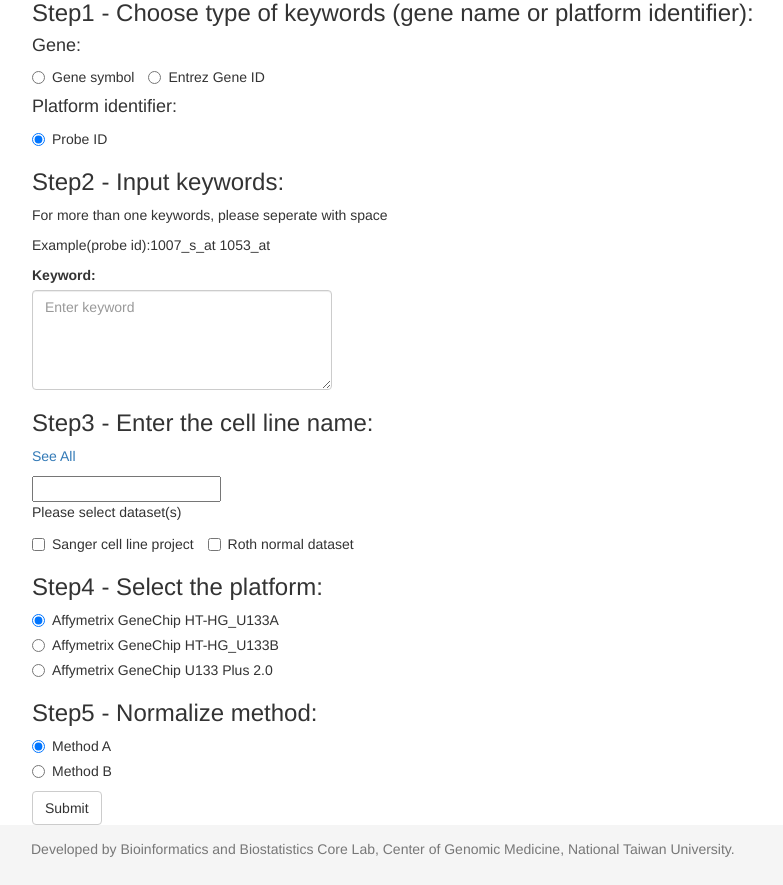
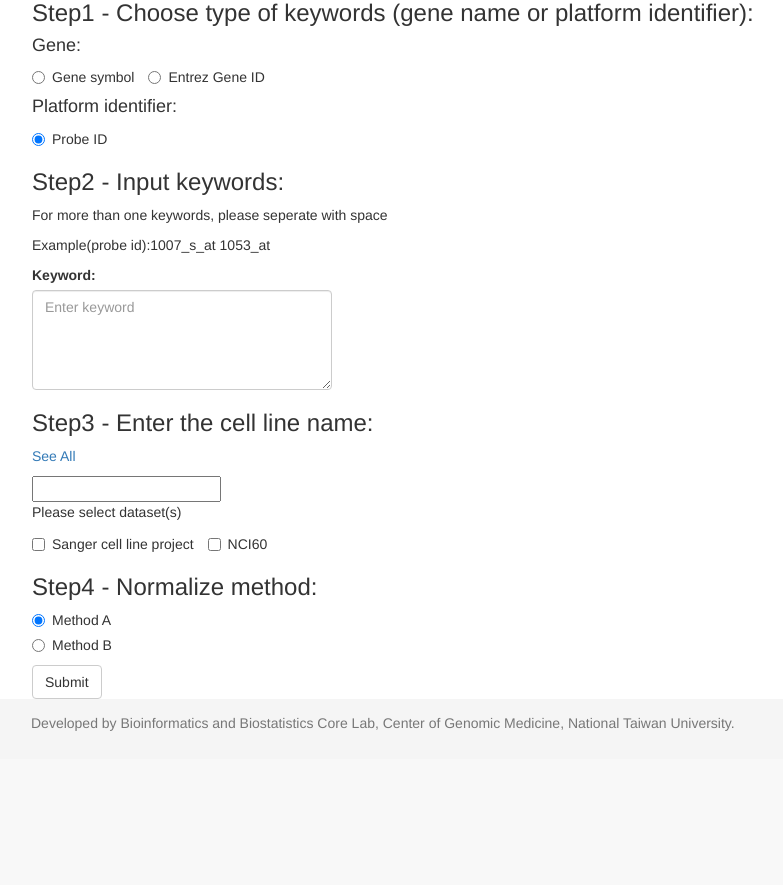
Before and after one commit to LeeYiFang/Carkinos, a Django app: page / in a window 1280 px wide. Shown: the part 308-1193 px from the top of the page, without its empty margins (38-821 px from the left). After the commit the page ends 1039 px from the top, so only its background shows below. Run offline with Django 3.2, Linux system fonts and the light colour scheme; data that the repository does not hold is empty; style sheets or scripts are compiled from the project's sources; parts of the project's set-up code (start-up, migrations or seed data) failed here and were passed over; some libraries are stand-ins or nearby versions.

Commit message:
just a little change
dealing with database

```diff
--- a/src/probes/views.py
+++ b/src/probes/views.py
@@ -8,8 +8,11 @@ from django.template import RequestContext
 def home(request):
     # return render(request, 'home.html')
     #loading this part is very slow, how to fix it?
+    set0 = Sample.objects.filter(dataset_id__in='1')
+    #keys1=set0.values('cell_line_id__primary_site').distinct()
     known_cell_lines = {}
-    set0 = Sample.objects.filter(dataset_id__in='1')
+
+    #set0.cell_line_id.primary_site.distinct()
     for s in set0:
         cl=s.cell_line_id.primary_site
         try:
@@ -43,12 +46,12 @@ def data(request):
     else:
         return HttpResponse("<p>where is your keyword?</p>")
 
-    if(request.POST['platform']=='U133A'):
+    if(request.POST['dataset']!='' and request.POST['dataset']=='sanger'):
         p_id='1'
-    elif(request.POST['platform']=='U133B'):
-        p_id='2'
-    else:
+    elif(request.POST['dataset']!='' and request.POST['dataset']=='nci'):
         p_id='3'
+    #else:
+    #    p_id='2'
     gene = []
     if 'gtype' in request.POST and request.POST['gtype'] == 'probeid':
         gene = ProbeID.objects.filter(platform__in=p_id).filter(Probe_id__in=words)
--- a/src/templates/home.html
+++ b/src/templates/home.html
@@ -55,19 +55,19 @@
         <div>
         <p>Please select dataset(s)</p>
         <span class="help" style="color:red;" name="needed2"><br />*Please check at least one</span>
-        <label class="checkbox-inline"><input type="checkbox" name="dataset" id="sanger">Sanger cell line project</label>
-        <label class="checkbox-inline"><input type="checkbox" name="dataset" id="roth">Roth normal dataset</label>
+        <label class="checkbox-inline"><input type="checkbox" name="dataset" id="sanger" value="sanger">Sanger cell line project</label>
+        <label class="checkbox-inline"><input type="checkbox" name="dataset" id="nci" value="nci">NCI60</label>
 
 
         </div>
         <div id="checking"></div>
 
-        <div class="panel panel-default">
+        <div class="panel panel-default" name="sanger_table">
           <!-- Default panel contents -->
           <div class="panel-heading">Sanger Cell Line Project:</div>
           <div class="panel-body">
             <p>please select the primary site you want</p>
-            <select multiple="multiple" id="SelectFeatures">
+            <select multiple="multiple" id="select1" name="select1">
                     <optgroup label="Sanger cell line project" id="optgroup1">
                         {% for s in keys1 %}
                             <option value="{{ s }}">{{ s }}</option>
@@ -95,11 +95,26 @@
                 {% endfor %}
             </table>
         </div>
+        <div class="panel panel-default" name="nci_table">
+          <!-- Default panel contents -->
+          <div class="panel-heading">NCI-60:</div>
+          <div class="panel-body">
+            <p>please select the primary site you want</p>
+            <select multiple="multiple" id="select2" name=="select2">
+                    <optgroup label="nci60" id="optgroup2">
+                        <!--{% for s in keys1 %}
+                            <option value="{{ s }}">{{ s }}</option>
+                        {% endfor %}-->
+                    </optgroup>
+
+            </select>
+          </div>
+
+        </div>
 
 
 
-
-        <h3>Step4 - Select the platform:</h3>
+        <!--<h3>Step4 - Select the platform:</h3>
         <div class="radio">
             <label>
                 <input type="radio" name="platform" value="U133A" checked>
@@ -118,9 +133,9 @@
                 Affymetrix GeneChip U133 Plus 2.0
             </label>
         </div>
+        -->
 
-
-        <h3>Step5 - Normalize method:</h3>
+        <h3>Step4 - Normalize method:</h3>
         <div class="radio">
             <label>
                 <input type="radio" name="normalize" value="method_a" checked>
@@ -164,18 +179,23 @@ $(document).ready(function () {
     $("tr[class='class1']").hide();
     $("input:checkbox").change(function(){
         if ($("#sanger").is(':checked')) {
-            $("div[class='panel panel-default']").show();
-            //alert('sanger checked');
+            $("div[name='sanger_table']").show();
         }
         else
         {
-            $("div[class='panel panel-default']").hide();
-            //alert('sanger hide');
+            $("div[name='sanger_table']").hide();
+        }
+        if ($("#nci").is(':checked')) {
+            $("div[name='nci_table']").show();
+        }
+        else
+        {
+            $("div[name='nci_table']").hide();
         }
 
     });
 
-    $( "select" ).change(function () {
+    $( "select[name='select1']" ).change(function () {
     var str = "The primary site you selected: ";
     $("tr[class='class1']").hide();
     $( "select option:selected" ).each(function() {
@@ -186,6 +206,7 @@ $(document).ready(function () {
     $( "#test" ).text( str );
   }).change();
 
+
 });
 </script>
 
```
